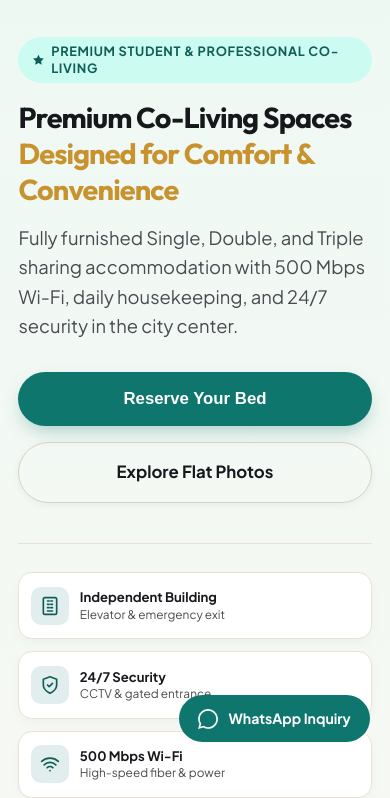
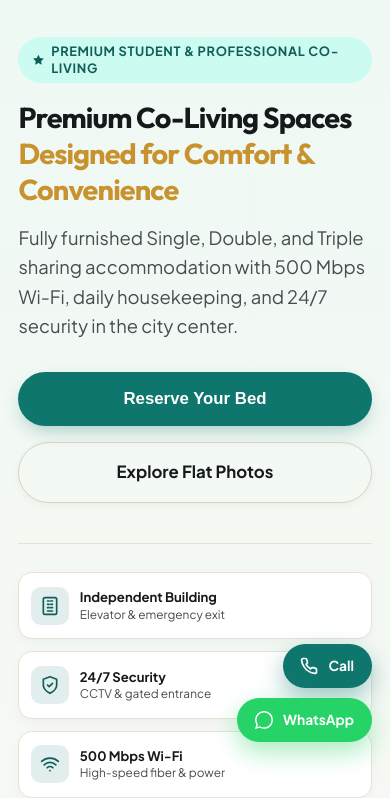
Before and after one commit to Bhavikt5/nestflywebsite, a plain HTML site: page index.html in a window 390 px wide. Shown: the part 82-880 px from the top of the page. Drawn offline with Linux system fonts and the light colour scheme.

Commit message:
Add contact email and dual floating action buttons for Call and WhatsApp

```diff
--- a/index.html
+++ b/index.html
@@ -1009,28 +1009,46 @@
         margin-bottom: 3rem;
       }
 
-      .fab-whatsapp {
+      /* Floating Action Group (WhatsApp & Call) */
+      .floating-action-group {
         position: fixed;
         bottom: 2rem;
-        right: 2rem;
-        z-index: 90;
-        background: var(--primary);
-        color: white;
-        padding: 0.85rem 1.4rem;
-        border-radius: var(--radius-full);
+        right: 1.75rem;
+        z-index: 99;
+        display: flex;
+        flex-direction: column;
+        gap: 0.75rem;
+        align-items: flex-end;
+      }
+
+      .fab-item {
         display: flex;
         align-items: center;
         gap: 0.65rem;
+        text-decoration: none;
+        padding: 0.8rem 1.25rem;
+        border-radius: var(--radius-full);
         font-weight: 700;
-        font-size: 0.95rem;
+        font-size: 0.92rem;
+        color: #ffffff;
+        box-shadow: 0 10px 25px rgba(23, 24, 28, 0.18);
+        transition: all 0.25s cubic-bezier(0.16, 1, 0.3, 1);
+        backdrop-filter: blur(8px);
+      }
+
+      .fab-item.fab-call {
+        background: var(--primary);
         box-shadow: 0 10px 25px rgba(15, 118, 110, 0.4);
-        text-decoration: none;
-        transition: transform var(--transition-fast);
-        animation: pulseFab 2.5s infinite;
-      }
-
-      .fab-whatsapp:hover {
-        transform: translateY(-4px) scale(1.03);
+      }
+
+      .fab-item.fab-whatsapp {
+        background: #25d366;
+        box-shadow: 0 10px 25px rgba(37, 211, 102, 0.4);
+      }
+
+      .fab-item:hover {
+        transform: translateY(-4px) scale(1.04);
+        box-shadow: 0 14px 30px rgba(0, 0, 0, 0.25);
       }
 
       /* Keyframes & Motion Animations */
@@ -1299,11 +1317,14 @@
           grid-template-columns: 1fr;
           gap: 2rem;
         }
-        .fab-whatsapp {
+        .floating-action-group {
           bottom: 1.25rem;
-          right: 1.25rem;
-          padding: 0.75rem 1.2rem;
-          font-size: 0.88rem;
+          right: 1.15rem;
+          gap: 0.6rem;
+        }
+        .fab-item {
+          padding: 0.7rem 1.1rem;
+          font-size: 0.86rem;
         }
       }
 
@@ -3372,6 +3393,32 @@
                 +91 97696 96687
               </li>
               <li>
+                <a
+                  href="mailto:nestfly.accommodation@gmail.com"
+                  style="color: inherit; text-decoration: none;"
+                >
+                  <svg
+                    width="16"
+                    height="16"
+                    viewBox="0 0 24 24"
+                    fill="none"
+                    stroke="currentColor"
+                    stroke-width="2"
+                    stroke-linecap="round"
+                    stroke-linejoin="round"
+                    style="
+                      vertical-align: middle;
+                      margin-right: 0.35rem;
+                      color: var(--primary);
+                    "
+                  >
+                    <rect x="2" y="4" width="20" height="16" rx="2" />
+                    <path d="m22 7-8.97 5.7a1.94 1.94 0 0 1-2.06 0L2 7" />
+                  </svg>
+                  nestfly.accommodation@gmail.com
+                </a>
+              </li>
+              <li>
                 <svg
                   width="16"
                   height="16"
@@ -3411,20 +3458,47 @@
       </div>
     </footer>
 
-    <!-- Floating WhatsApp CTA -->
+    <!-- Floating CTAs (WhatsApp & Call) -->
+    <div class="floating-action-group">
+      <a
+        href="tel:+919769696687"
+        class="fab-item fab-call"
+        title="Call Us Now (+91 97696 96687)"
+        aria-label="Call Us Now"
+      >
+        <svg
+          width="18"
+          height="18"
+          viewBox="0 0 24 24"
+          fill="none"
+          stroke="currentColor"
+          stroke-width="2.3"
+          stroke-linecap="round"
+          stroke-linejoin="round"
+        >
+          <path
+            d="M22 16.92v3a2 2 0 0 1-2.18 2 19.79 19.79 0 0 1-8.63-3.07 19.5 19.5 0 0 1-6-6 19.79 19.79 0 0 1-3.07-8.67A2 2 0 0 1 4.11 2h3a2 2 0 0 1 2 1.72 12.84 12.84 0 0 0 .7 2.81 2 2 0 0 1-.45 2.11L8.09 9.91a16 16 0 0 0 6 6l1.27-1.27a2 2 0 0 1 2.11-.45 12.84 12.84 0 0 0 2.81.7A2 2 0 0 1 22 16.92z"
+          />
+        </svg>
+        <span>Call</span>
+      </a>
+
       <a
         href="https://wa.me/919769696687?text=Hi%20Nestfly,%20I'm%20interested%20in%20checking%20available%20rooms."
         target="_blank"
         rel="noopener"
-      class="fab-whatsapp"
-    >
-      <svg width="20" height="20" fill="currentColor" viewBox="0 0 24 24">
+        class="fab-item fab-whatsapp"
+        title="WhatsApp Inquiry"
+        aria-label="WhatsApp Inquiry"
+      >
+        <svg width="18" height="18" fill="currentColor" viewBox="0 0 24 24">
           <path
             d="M.057 24l1.687-6.163c-1.041-1.804-1.588-3.849-1.587-5.946.003-6.556 5.338-11.891 11.893-11.891 3.181.001 6.167 1.24 8.413 3.488 2.245 2.248 3.481 5.236 3.48 8.414-.003 6.557-5.338 11.892-11.893 11.892-1.99-.001-3.951-.5-5.688-1.448l-6.305 1.654zm6.597-3.807c1.676.995 3.276 1.591 5.392 1.592 5.448 0 9.886-4.434 9.889-9.885.002-5.462-4.415-9.89-9.881-9.892-5.452 0-9.887 4.434-9.889 9.884-.001 2.225.651 3.891 1.746 5.634l-.999 3.648 3.742-.981z"
           />
         </svg>
-      <span>WhatsApp Inquiry</span>
+        <span>WhatsApp</span>
       </a>
+    </div>
 
     <!-- Booking Modal -->
     <div
```
Lines whose indentation alone changed are shown as unchanged.
